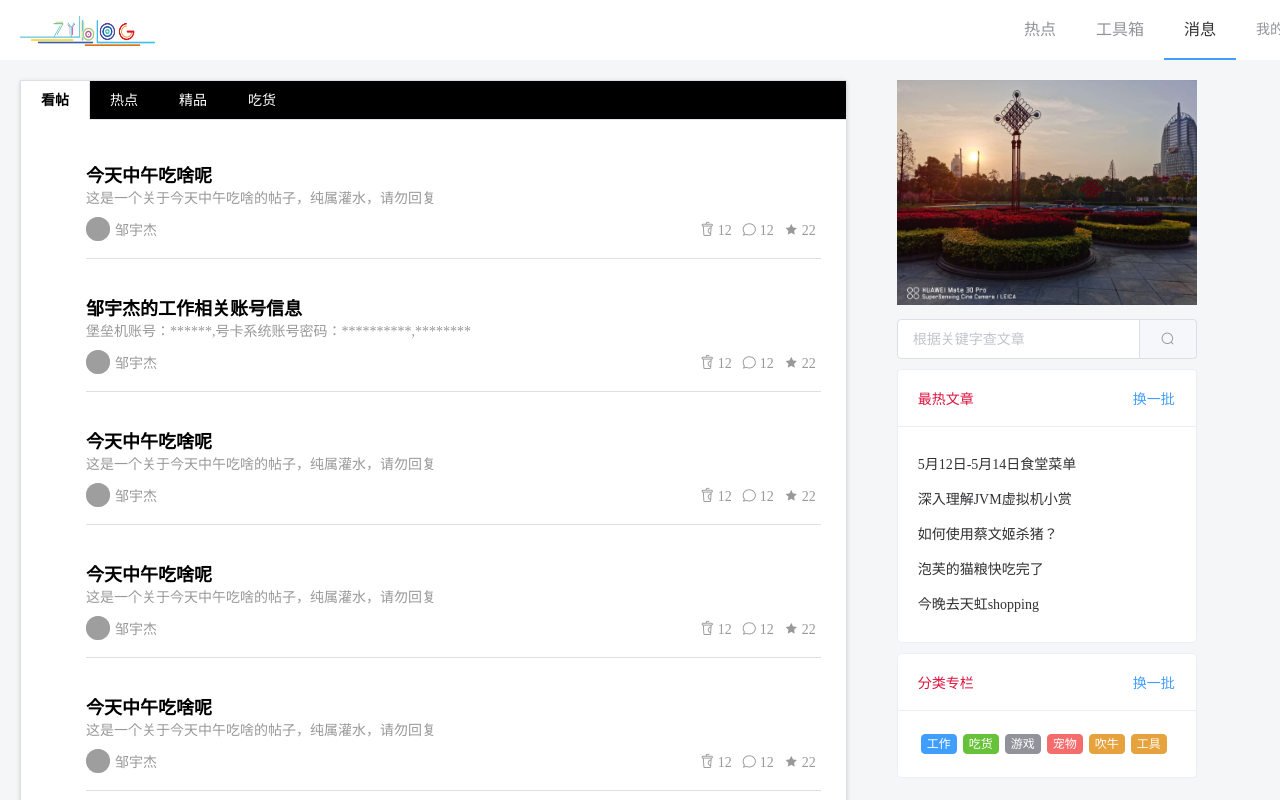
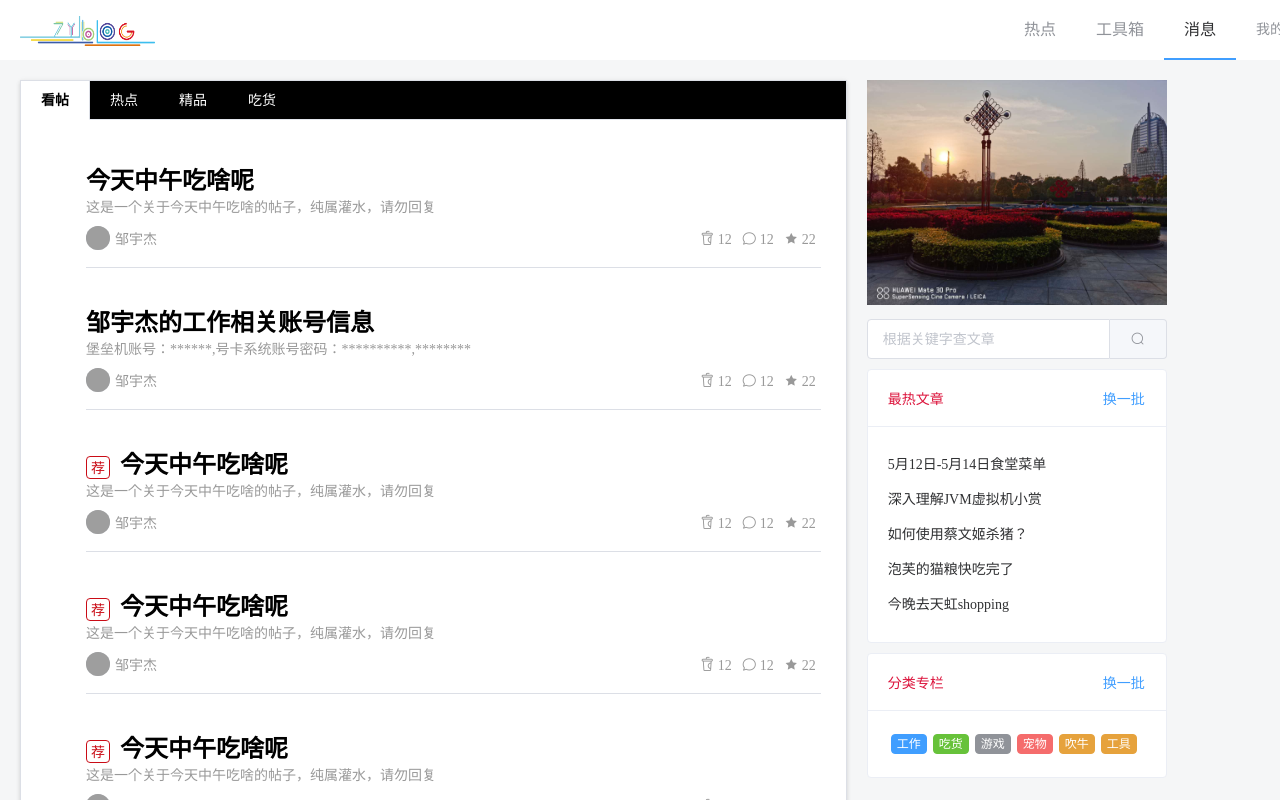
Before and after one commit to zyj19930205/zsblog, a Vue app: page /articleView in a window 1280 px wide. Shown: the top 800 px of the page. Built offline with nearby package versions, Linux system fonts and the light colour scheme; grey boxes are pictures that could not be loaded.

Commit message:
添加了文章展示页面

```diff
--- a/src/components/data/ArticleContent.vue
+++ b/src/components/data/ArticleContent.vue
@@ -6,9 +6,13 @@
       <ul>
         <li v-for="article in articles">
           <div class="title">
+            <span v-if="article.recommend" class="bj">荐</span>
             {{article.articleTitle}}
           </div>
-          <div class="abstract">{{article.articleAbstract}}</div>
+          <div class="abstract">
+
+            {{article.articleAbstract}}
+          </div>
 
           <div class="ArticleMeta">
             <article-meta></article-meta>
@@ -44,31 +48,36 @@ export default {
           id: 1,
           articleTitle: '今天中午吃啥呢',
           articleAbstract: '这是一个关于今天中午吃啥的帖子，纯属灌水，请勿回复',
-          articleMeta: '无'
+          articleMeta: '无',
+          recommend: false
         },
         {
           id: 2,
           articleTitle: '邹宇杰的工作相关账号信息',
           articleAbstract: '堡垒机账号：******,号卡系统账号密码：**********,********',
-          articleMeta: '无'
+          articleMeta: '无',
+          recommend: false
         },
         {
           id: 3,
           articleTitle: '今天中午吃啥呢',
           articleAbstract: '这是一个关于今天中午吃啥的帖子，纯属灌水，请勿回复',
-          articleMeta: '无'
+          articleMeta: '无',
+          recommend: true
         },
         {
           id: 4,
           articleTitle: '今天中午吃啥呢',
           articleAbstract: '这是一个关于今天中午吃啥的帖子，纯属灌水，请勿回复',
-          articleMeta: '无'
+          articleMeta: '无',
+          recommend: true
         },
         {
           id: 5,
           articleTitle: '今天中午吃啥呢',
           articleAbstract: '这是一个关于今天中午吃啥的帖子，纯属灌水，请勿回复',
-          articleMeta: '无'
+          articleMeta: '无',
+          recommend: true
         }
       ]
     }
@@ -109,4 +118,19 @@ export default {
   .el-divider--horizontal{
     margin:15px 0 !important;
   }
+  .bj{
+    display: inline-block;
+    width: 24px;
+    height: 23px;
+    border-radius: 4px;
+    border: 1px solid #ca0c16;
+    font-size: 14px;
+    -webkit-box-sizing: border-box;
+    box-sizing: border-box;
+    font-weight: 500;
+    text-align: center;
+    color: #ca0c16;
+    line-height: 23px;
+    margin-right: 4px;
+  }
 </style>
--- a/src/components/data/HotArticle.vue
+++ b/src/components/data/HotArticle.vue
@@ -20,7 +20,7 @@
 <style type="text/css" scoped>
   .writer-list{
     width: 300px;
-    margin-left: 50px;
+    margin-left: 20px;
     font-size: 14px;
   }
   .text ul{
--- a/src/components/data/HotTags.vue
+++ b/src/components/data/HotTags.vue
@@ -24,7 +24,7 @@
   .tag-list{
     margin-top: 10px;
     width: 300px;
-    margin-left: 50px;
+    margin-left: 20px;
     font-size: 14px;
   }
   .text ul{
--- a/src/components/ui/ContentArea.vue
+++ b/src/components/ui/ContentArea.vue
@@ -1,3 +1,6 @@
 <template>
 
 </template>
+<style>
+
+</style>
--- a/src/components/ui/RightMenu.vue
+++ b/src/components/ui/RightMenu.vue
@@ -1,9 +1,9 @@
 <template>
   <div>
-    <div class="block" style="width: 300px;margin-left: 50px;margin-bottom: 10px">
+    <div class="block" style="width: 300px;margin-left: 20px;margin-bottom: 10px">
       <el-image :src="src"></el-image>
     </div>
-    <el-input placeholder="根据关键字查文章" v-model="input3" class="input-with-select" style=" width: 300px;margin-left: 50px;margin-bottom: 10px">
+    <el-input placeholder="根据关键字查文章" v-model="input3" class="input-with-select" style=" width: 300px;margin-left: 20px;margin-bottom: 10px">
       <el-button slot="append" icon="el-icon-search" ></el-button>
     </el-input>
     <hot-article></hot-article>
--- /dev/null
+++ b/src/page/article/articleView.vue
@@ -0,0 +1,102 @@
+<template>
+  <el-container direction="vertical">
+    <el-row>
+      <el-col :xs="{span:24,offset:0}" :xl="{span:24,offset:0}">
+        <div class="headNav" style="border-bottom: solid 1px #e6e6e6;background-color: #ffffff">
+          <headerNav></headerNav>
+        </div>
+      </el-col>
+    </el-row>
+    <el-main>
+      <el-row>
+        <el-col :span="14" offset="2">
+          <el-card class="box-card" shadow="never">
+          <div class="article">
+            <div class="title">{{title}}</div>
+            <div class="authorInfo">
+              <span class="tags">原创</span>
+              <span>{{authorInfo.authorName}}</span>
+              <div class="info">
+              <span class="el-icon-star-on">{{authorInfo.star}}</span>
+              </div>
+            </div>
+            <div class="content">
+              {{content}}
+            </div>
+          </div>
+          </el-card>
+        </el-col>
+        <el-col :span="8"><right-menu></right-menu></el-col>
+      </el-row>
+    </el-main>
+  </el-container>
+</template>
+<script>
+import headerNav from '../../components/ui/header'
+import rightMenu from '../../components/ui/RightMenu'
+export default {
+  components: {
+    headerNav, rightMenu
+  },
+  data () {
+    return {
+      title: '过秦论',
+      content: '秦孝公据崤函之固，拥雍州之地，君臣固守以窥周室，有席卷天下，包举宇内，囊括四海之意，并吞八荒之心。当是时也，商君佐之，内立法度，务耕织，修守战之具，外连衡而斗诸侯。于是秦人拱手而取西河之外。\n' +
+        '\n' +
+        '孝公既没，惠文、武、昭襄蒙故业，因遗策，南取汉中，西举巴、蜀，东割膏腴之地，北收要害之郡。诸侯恐惧，会盟而谋弱秦，不爱珍器重宝肥饶之地，以致天下之士，合从缔交，相与为一。当此之时，齐有孟尝，赵有平原，楚有春申，魏有信陵。此四君者，皆明智而忠信，宽厚而爱人，尊贤而重士，约从离衡，兼韩、魏、燕、楚、齐、赵、宋、卫、中山之众。于是六国之士，有宁越、徐尚、苏秦、杜赫之属为之谋，齐明、周最、陈轸、召滑、楼缓、翟景、苏厉、乐毅之徒通其意，吴起、孙膑、带佗、倪良、王廖、田忌、廉颇、赵奢之伦制其兵。尝以十倍之地，百万之众，叩关而攻秦。秦人开关延敌，九国之师，逡巡而不敢进。秦无亡矢遗镞之费，而天下诸侯已困矣。于是从散约败，争割地而赂秦。秦有余力而制其弊，追亡逐北，伏尸百万，流血漂橹；因利乘便，宰割天下，分裂山河。强国请服，弱国入朝。\n' +
+        '\n' +
+        '延及孝文王、庄襄王，享国之日浅，国家无事。\n' +
+        '\n' +
+        '及至始皇，奋六世之余烈，振长策而御宇内，吞二周而亡诸侯，履至尊而制六合，执敲扑而鞭笞天下，威振四海。南取百越之地，以为桂林、象郡；百越之君，俯首系颈，委命下吏。乃使蒙恬北筑长城而守藩篱，却匈奴七百余里；胡人不敢南下而牧马，士不敢弯弓而报怨。于是废先王之道，焚百家之言，以愚黔首；隳名城，杀豪杰；收天下之兵，聚之咸阳，销锋镝，铸以为金人十二，以弱天下之民。然后践华为城，因河为池，据亿丈之城，临不测之渊，以为固。良将劲弩守要害之处，信臣精卒陈利兵而谁何。天下已定，始皇之心，自以为关中之固，金城千里，子孙帝王万世之业也。\n' +
+        '\n' +
+        '始皇既没，余威震于殊俗。然陈涉瓮牖绳枢之子，氓隶之人，而迁徙之徒也；才能不及中人，非有仲尼，墨翟之贤，陶朱、猗顿之富；蹑足行伍之间，而倔起阡陌之中，率疲弊之卒，将数百之众，转而攻秦；斩木为兵，揭竿为旗，天下云集响应，赢粮而景从。山东豪俊遂并起而亡秦族矣。\n' +
+        '\n' +
+        '且夫天下非小弱也，雍州之地，崤函之固，自若也。陈涉之位，非尊于齐、楚、燕、赵、韩、魏、宋、卫、中山之君也；锄櫌棘矜，非铦于钩戟长铩也；谪戍之众，非抗于九国之师也；深谋远虑，行军用兵之道，非及向时之士也。然而成败异变，功业相反，何也？试使山东之国与陈涉度长絜大，比权量力，则不可同年而语矣。然秦以区区之地，致万乘之势，序八州而朝同列，百有余年矣；然后以六合为家，崤函为宫；一夫作难而七庙隳，身死人手，为天下笑者，何也？仁义不施而攻守之势异也。',
+      authorInfo: {
+        authorName: '贾谊',
+        star: 12
+      }
+    }
+  }
+}
+</script>
+<style>
+  .title{
+    font-size: 24px;
+    font-weight: bold;
+  }
+  .authorInfo{
+    background-color: #f7f5f5;
+    margin-top: 10px;
+  }
+  .content{
+    margin-top: 20px;
+    line-height: 25px;
+    font-size: 15px;
+  }
+  .el-menu.el-menu--horizontal{
+    border-bottom: 0;
+  }
+  .el-menu-demo{
+    margin: 0 auto;
+    width:1366px ;
+  }
+  .tags{
+    width: 24px;
+    height: 23px;
+    border-radius: 4px;
+    border: 1px solid #ca0c16;
+    font-size: 14px;
+    -webkit-box-sizing: border-box;
+    box-sizing: border-box;
+    font-weight: 500;
+    text-align: center;
+    color: #ca0c16;
+    line-height: 23px;
+    margin-right: 4px;
+    padding:2px;
+  }
+  .info{
+    float: right;
+  }
+</style>
--- a/src/page/test.vue
+++ b/src/page/test.vue
@@ -11,7 +11,6 @@
             <el-row>
               <el-col :span="14" offset="2"><article-content></article-content></el-col>
               <el-col :span="8"><right-menu></right-menu>
-
               </el-col>
 
             </el-row>
--- a/src/router/index.js
+++ b/src/router/index.js
@@ -6,8 +6,9 @@ import VueAxios from 'vue-axios'
 import ElementUI from 'element-ui'
 import 'element-ui/lib/theme-chalk/index.css'
 import Test from '../page/test'
+import articleView from '../page/article/articleView'
 
-Vue.use(ElementUI);
+Vue.use(ElementUI)
 Vue.use(VueAxios, axios)
 Vue.use(Router)
 
@@ -21,6 +22,10 @@ export default new Router({
       path: '/test',
       name: 'Test',
       component: Test
+    }, {
+      path: '/articleView',
+      name: 'articleView',
+      component: articleView
     }
   ]
 })
```
